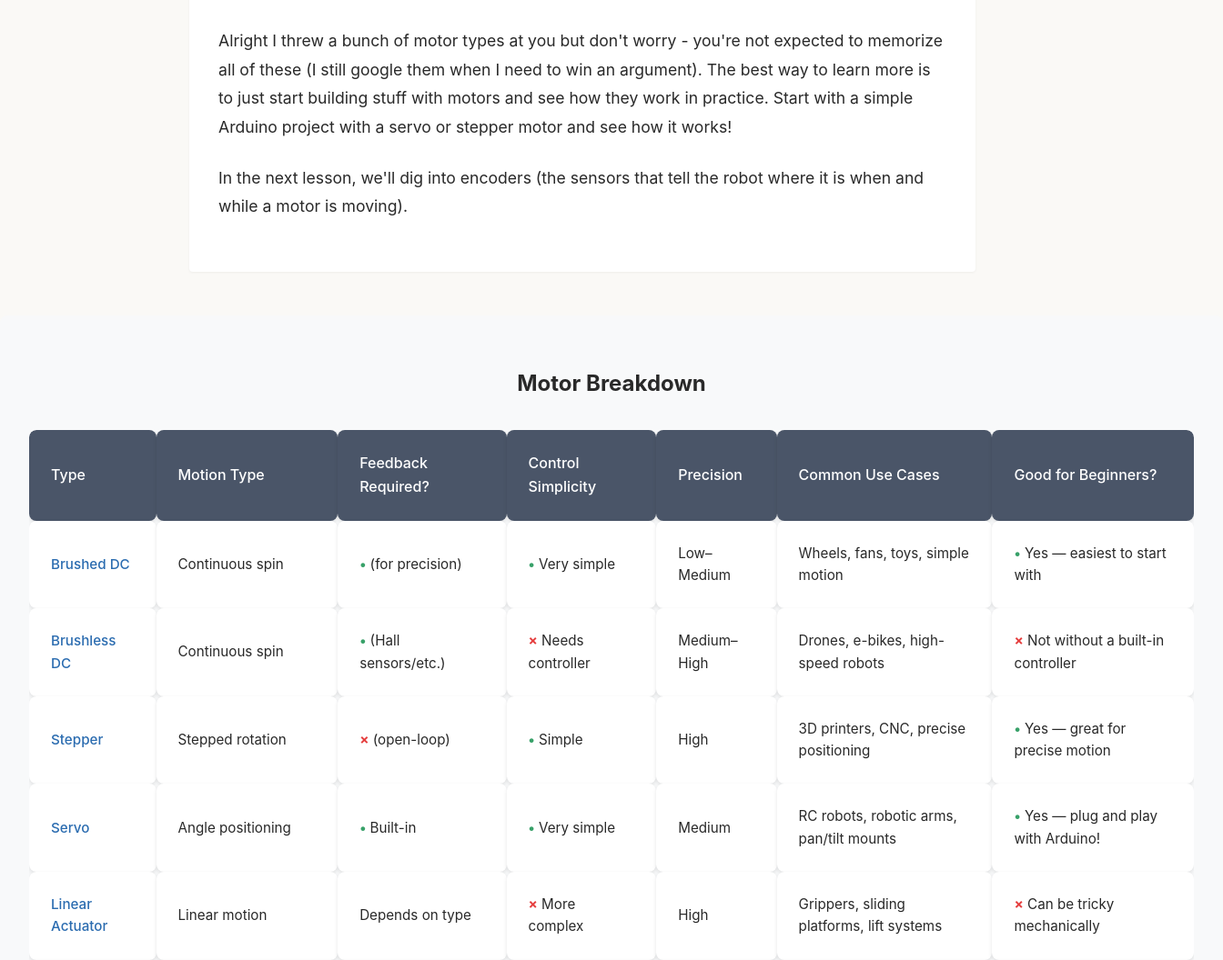
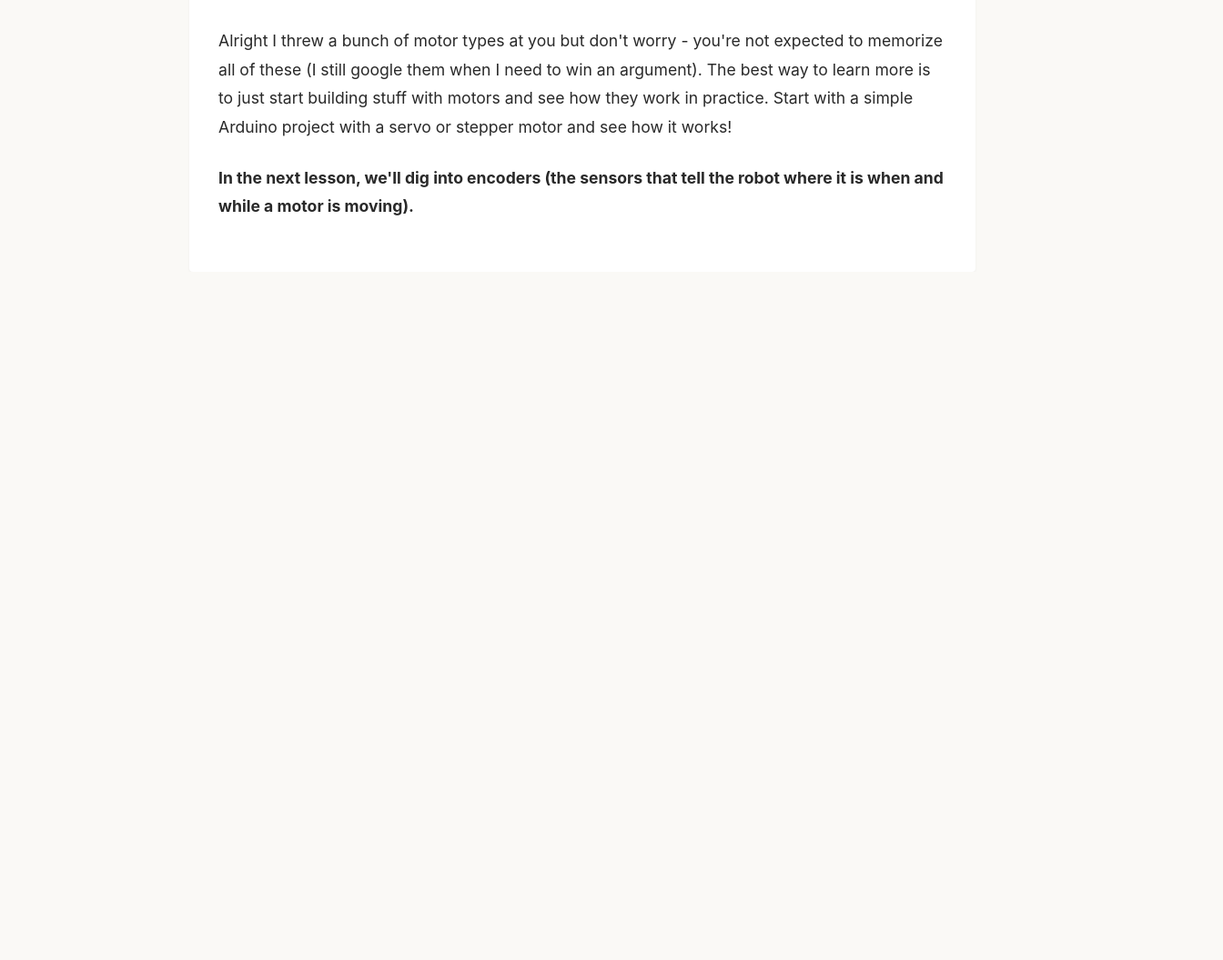
Before and after one commit to roboticsinstitute/roboticsinstitute.github.io, a plain HTML site: page lessons/lesson_4_motors.html in a window 1280 px wide. Shown: the part 10944-12000 px from the top of the page at 91% size, 1344 px wide, since content can reach past the window. After the commit the page ends 11243 px from the top, so only its background shows below. Drawn offline with Linux system fonts and the light colour scheme.

Commit message:
cleaned up some stuf

```diff
--- a/lessons/lesson_4_motors.html
+++ b/lessons/lesson_4_motors.html
@@ -710,82 +710,11 @@
             </p>
 
             <p>
-                In the next lesson, we'll dig into encoders (the sensors that tell the robot where it is when and while a motor is moving).
+                <b>In the next lesson, we'll dig into encoders (the sensors that tell the robot where it is when and while a motor is moving).</b>
             </p>
         </div>
     </article>
 
-    <div class="motor-comparison">
-        <h3>Motor Breakdown</h3>
-        <table class="table-style-3">
-            <thead>
-                <tr>
-                    <th>Type</th>
-                    <th>Motion Type</th>
-                    <th>Feedback Required?</th>
-                    <th>Control Simplicity</th>
-                    <th>Precision</th>
-                    <th>Common Use Cases</th>
-                    <th>Good for Beginners?</th>
-                </tr>
-            </thead>
-            <tbody>
-                <tr>
-                    <td>Brushed DC</td>
-                    <td>Continuous spin</td>
-                    <td><span class="check">•</span> (for precision)</td>
-                    <td><span class="check">•</span> Very simple</td>
-                    <td>Low–Medium</td>
-                    <td>Wheels, fans, toys, simple motion</td>
-                    <td><span class="check">•</span> Yes — easiest to start with</td>
-                </tr>
-                <tr>
-                    <td>Brushless DC</td>
-                    <td>Continuous spin</td>
-                    <td><span class="check">•</span> (Hall sensors/etc.)</td>
-                    <td><span class="cross">×</span> Needs controller</td>
-                    <td>Medium–High</td>
-                    <td>Drones, e-bikes, high-speed robots</td>
-                    <td><span class="cross">×</span> Not without a built-in controller</td>
-                </tr>
-                <tr>
-                    <td>Stepper</td>
-                    <td>Stepped rotation</td>
-                    <td><span class="cross">×</span> (open-loop)</td>
-                    <td><span class="check">•</span> Simple</td>
-                    <td>High</td>
-                    <td>3D printers, CNC, precise positioning</td>
-                    <td><span class="check">•</span> Yes — great for precise motion</td>
-                </tr>
-                <tr>
-                    <td>Servo</td>
-                    <td>Angle positioning</td>
-                    <td><span class="check">•</span> Built-in</td>
-                    <td><span class="check">•</span> Very simple</td>
-                    <td>Medium</td>
-                    <td>RC robots, robotic arms, pan/tilt mounts</td>
-                    <td><span class="check">•</span> Yes — plug and play with Arduino!</td>
-                </tr>
-                <tr>
-                    <td>Linear Actuator</td>
-                    <td>Linear motion</td>
-                    <td>Depends on type</td>
-                    <td><span class="cross">×</span> More complex</td>
-                    <td>High</td>
-                    <td>Grippers, sliding platforms, lift systems</td>
-                    <td><span class="cross">×</span> Can be tricky mechanically</td>
-                </tr>
-                <tr>
-                    <td>Harmonic Drive</td>
-                    <td>Precision rotation (via gearbox)</td>
-                    <td>Depends on paired motor</td>
-                    <td><span class="cross">×</span> Complex integration</td>
-                    <td>Very High</td>
-                    <td>Industrial robots, surgical tools, aerospace</td>
-                    <td><span class="cross">×</span> Advanced — not a motor by itself</td>
-                </tr>
-            </tbody>
-        </table>
-    </div>
+
 </body>
 </html>
```
Also changed, not shown: index.html (+1 -1 lines), lessons/lesson_5_encoders_calibration.html (+4 -4 lines), lessons/lesson_7_pid_control.html (+2 -2 lines), 1 other file.
